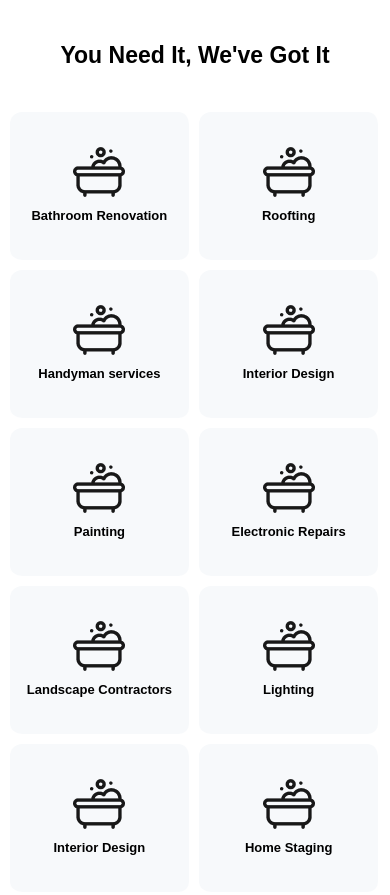
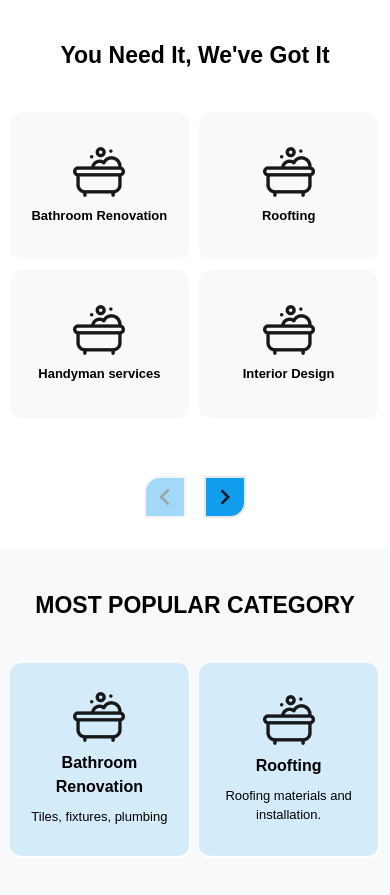
Before and after one commit to Abubakar-creates/workers-nextjs, a Next.js app: page / in a window 390 px wide. Shown: the part 1099-1994 px from the top of the page. Built offline with nearby package versions, Linux system fonts and the light colour scheme.

Commit message:
home screen pagination done

```diff
--- a/src/app/page.js
+++ b/src/app/page.js
@@ -1,6 +1,6 @@
 'use client'
 
-import React from 'react'
+import React, { useEffect, useState } from 'react'
 import { IoSearch } from "react-icons/io5";
 import { GrLocation } from "react-icons/gr";
 
@@ -8,6 +8,9 @@ import { PiBathtub } from "react-icons/pi";
 import Footer from '../components/Footer';
 import Header from '../components/Header';
 import Image from 'next/image';
+import PaginationComponent from '@/components/PaginationComponent';
+import { useMediaQuery } from '@mui/material';
+
 
 const work = [{ name: "Bathroom Renovation", image: "./assets/need1.png" },
 { name: "Roofting", image: "./assets/need1.png" },
@@ -45,6 +48,7 @@ const guid = [{ name: "Start a side business", image: "./assets/guid-one.png", d
 ]
 
 const helperz = [
+    { id:1 },
     { name: "Gitano", experties: "Roofting", image: "./assets/helperz-one.png", point: [{ name: "Roofting Repair" }, { name: "Roof Inspection" }, { name: "Roof Maintenance" }] },
     { name: "Remodel", experties: "Bathroom Renovation", image: "./assets/helperz-two.png", point: [{ name: "Bathroom Renovation" }, { name: "Plumbing" }, { name: "Cabinetry and Storage" }] },
     { name: "Erevan", experties: "Painting", image: "./assets/helperz-three.png", point: [{ name: "Surface Preparation" }, { name: "Protection" }, { name: "Paint Selection" }, { name: "Cleanup" },] },
@@ -58,6 +62,104 @@ const review = [
 
 const Home = () => {
 
+
+// 1st section pagination ========
+
+const isMobile1 = useMediaQuery("(max-width: 800px)");
+const itemsPerPage1 = isMobile1 ? 4 : 10;
+
+const [currentPage1, setCurrentPage1] = useState(1);
+const handlePageChange1 = (event, newPage) => {
+  setCurrentPage1(newPage);
+};
+const startIndex1 = (currentPage1 - 1) * itemsPerPage1;
+const endIndex1 = startIndex1 + itemsPerPage1;
+const [paginatedData1, setPaginatedData1] = useState([]);
+
+useEffect(() => {
+  if (work) {
+    setPaginatedData1(work?.slice(startIndex1, endIndex1));
+  }
+}, [work, startIndex1, endIndex1]);
+
+
+// 2nd section pagination ========
+
+const isMobile2 = useMediaQuery("(max-width: 800px)");
+const itemsPerPage2 = isMobile2 ? 2 : 8;
+
+const [currentPage2, setCurrentPage2] = useState(1);
+const handlePageChange2 = (event, newPage) => {
+  setCurrentPage2(newPage);
+};
+const startIndex2 = (currentPage2 - 1) * itemsPerPage2;
+const endIndex2 = startIndex2 + itemsPerPage2;
+const [paginatedData2, setPaginatedData2] = useState([]);
+
+useEffect(() => {
+  if (category) {
+    setPaginatedData2(category?.slice(startIndex2, endIndex2));
+  }
+}, [category, startIndex2, endIndex2]);
+
+
+// 3rd section pagination ========
+
+const isMobile3 = useMediaQuery("(max-width: 800px)");
+const itemsPerPage3 = isMobile3 ? 1 : 3;
+
+const [currentPage3, setCurrentPage3] = useState(1);
+const handlePageChange3 = (event, newPage) => {
+  setCurrentPage3(newPage);
+};
+const startIndex3 = (currentPage3 - 1) * itemsPerPage3;
+const endIndex3 = startIndex3 + itemsPerPage3;
+const [paginatedData3, setPaginatedData3] = useState([]);
+
+useEffect(() => {
+  if (review) {
+    setPaginatedData3(review?.slice(startIndex3, endIndex3));
+  }
+}, [review, startIndex3, endIndex3]);
+
+
+// 4th section pagination ========
+
+const isMobile4 = useMediaQuery("(max-width: 800px)");
+const itemsPerPage4 = isMobile4 ? 1 : 3;
+
+const [currentPage4, setCurrentPage4] = useState(1);
+const handlePageChange4 = (event, newPage) => {
+  setCurrentPage4(newPage);
+};
+const startIndex4 = (currentPage4 - 1) * itemsPerPage4;
+const endIndex4 = startIndex4 + itemsPerPage4;
+const [paginatedData4, setPaginatedData4] = useState([]);
+
+useEffect(() => {
+  if (guid) {
+    setPaginatedData4(guid?.slice(startIndex4, endIndex4));
+  }
+}, [guid, startIndex4, endIndex4]);
+
+// 5th section pagination ========
+
+const isMobile5 = useMediaQuery("(max-width: 800px)");
+const itemsPerPage5 = isMobile5 ? 2 : 4;
+
+const [currentPage5, setCurrentPage5] = useState(1);
+const handlePageChange5 = (event, newPage) => {
+  setCurrentPage5(newPage);
+};
+const startIndex5 = (currentPage5 - 1) * itemsPerPage5;
+const endIndex5 = startIndex5 + itemsPerPage5;
+const [paginatedData5, setPaginatedData5] = useState([]);
+
+useEffect(() => {
+  if (helperz) {
+    setPaginatedData5(helperz?.slice(startIndex5, endIndex5));
+  }
+}, [helperz, startIndex5, endIndex5]);
 
 
     return (
@@ -130,13 +232,10 @@ const Home = () => {
             </div> */}
 
 
-<div className="bg-cover pb-20 pt-5 bg-[#F6F6F6]  " style={{
+<div className="bg-cover pb-20 pt-5 bg-[#F4F5F4]  max-md:!bg-none" style={{
                         backgroundImage: `url('./assets/banner.png')`,
                     }}>
-
             <Header />
-
-
         <div className="max-w-screen-md mx-auto mt-20">
           <div className="flex flex-col gap-8 px-10">
             <p className="text-[38px]">
@@ -220,7 +319,7 @@ const Home = () => {
                 <h1 className='text-center text-[29px] font-[600] pb-10 max-md:text-[23px]'>You Need It, We&apos;ve Got It</h1>
                 <div className="grid grid-cols-5 max-md:grid-cols-2 max-md:w-[95%] max-md:gap-2 w-[70%] m-auto gap-6" >
 
-                    {work?.map((value ,index) => (
+                    {paginatedData1?.map((value ,index) => (
                         <div key={index} className='flex flex-col justify-center items-center bg-[#F7F9FB] rounded-xl p-4 h-[150px] cursor-pointer border-r-2 border-b-2 border-white hover:border-[#119DED99] hover:shadow-sm hover:shadow-[#119DED99]  ' >
                             <img src={value?.image} className='w-[52px] h-[52px]' alt="Avatar" />
                             <h1 className='font-[600] text-[16px] mt-2 text-center max-md:text-[13px]' >{value?.name}</h1>
@@ -230,14 +329,14 @@ const Home = () => {
 
                 </div>
             </div>
-
+            <PaginationComponent data={work}  currentPage={currentPage1} setCurrentPage={setCurrentPage1} itemsPerPage={itemsPerPage1} handlePageChange={handlePageChange1} />
              {/* 3rd section =========== */}
             <div className='py-10 bg-[#F7F9FB] my-10'>
 
                 <h1 className='text-center text-[29px] font-[600] pb-10 uppercase max-md:text-[23px]'><span className='max-md:hidden'>our</span> most popular category</h1>
                 <div className="grid grid-cols-3 max-md:grid-cols-2 max-md:w-[95%] max-md:gap-2 w-[70%] m-auto gap-6" >
 
-                    {category?.map((value , index) => (
+                    {paginatedData2?.map((value , index) => (
                         <div key={index} className='flex flex-col justify-center items-center bg-[#119DED26] rounded-xl h-[195px] cursor-pointer border-r-2 border-b-2 border-white hover:border-[#119DED99] hover:shadow-sm hover:shadow-[#119DED99]  p-4' >
                             <img src={value?.image} className='w-[52px] h-[52px]' alt="Avatar" />
                             <h1 className='font-[600] text-[16px] mt-2 text-center max-md:'>{value?.name}</h1>
@@ -249,15 +348,16 @@ const Home = () => {
 
                 </div>
             </div>
+            <PaginationComponent data={category}  currentPage={currentPage2}   setCurrentPage={setCurrentPage2} itemsPerPage={itemsPerPage2} handlePageChange={handlePageChange2} />
 
             {/* 4th section =========== */}
             <div className='py-10 w-[70%] max-md:w-[95%] m-auto'>
 
-                <h1 className=' text-[29px] font-[600] pb-10 max-md:text-[23px] max-md:text-center'>Popular cost guides</h1>
-                <div className="grid grid-cols-3 max-md:grid-cols-1 max-md:w-[60%] max-md:m-auto   max-md:gap-2 m-auto gap-6" >
+                <h1 className=' text-[29px] font-[600] pb-10 max-md:text-[23px] max-md:text-center max-md:pb-2 max-md:pt-8'>Popular cost guides</h1>
+                <div className="grid grid-cols-3 max-md:grid-cols-2 max-md:w-[80%] max-md:m-auto   max-md:gap-2 m-auto gap-6" >
 
-                    {cost?.map((value, index) => (
-                        <div key={index} className='flex flex-col bg-[#F7F9FB] rounded-xl cursor-pointer border-r-2 p-4 py-6 border-b-2 border-white hover:border-[#55DCC4CC]' >
+                    {cost?.slice(0, isMobile1 ? 2 : cost?.lenght ).map((value, index) => (
+                        <div key={index} className='flex flex-col bg-[#F7F9FB] rounded-xl cursor-pointer border-r-2 p-4 py-6 border-b-2 border-white hover:border-[#55DCC4CC] ' >
                             <button className="bg-[#55DCC4CC] mr-auto p-2 rounded-xl font-[400] text-[14px] max-md:text-[12px]">Helperzz Cost Guids</button>
                             <h1 className='font-[600] text-[19px] mt-4 capitalize max-md:text-[16px]'>{value?.name}</h1>
                         </div>
@@ -265,16 +365,19 @@ const Home = () => {
                     ))}
 
                 </div>
+            <center className="max-md:block hidden ">
+                    <button className='capitalize bg-white rounded-xl w-[250px] mt-4 py-[5px] font-[600] text-[15px] max-md:border-[1px] max-md:border-[#119DED] '>View All Guides</button>
+                </center>
             </div>
 
             {/* 5th section =========== */}
-            <div className='py-10 w-[70%] max-md:w-[95%] mx-auto'>
+            <div className='py-10 w-[70%] max-md:w-[80%] mx-auto'>
                 <div className="flex justify-between pb-6  max-md:flex-col">
                     <h1 className='text-2xl font-semibold'>Guides to help you grow</h1>
                     <h1 className='text-sm font-semibold text-[#276487] cursor-pointer mt-2 max-md:ml-auto '>See More</h1>
                 </div>
-                <div className="grid grid-cols-1 md:grid-cols-3 gap-4">
-                    {guid?.map((value, index) => (
+                <div className="grid grid-cols-1 md:grid-cols-3 gap-4 max-md:w-[90%] m-auto">
+                    {paginatedData4?.map((value, index) => (
                         <div key={index} className='max-md:mt-4 '>
                             <img src={value?.image} alt="image" className='w-full h-[320px] object-cover rounded-xl' />
                             <h1 className='mt-2 text-lg font-semibold'>{value?.name}</h1>
@@ -284,20 +387,22 @@ const Home = () => {
                     ))}
                 </div>
             </div>
-
+<div className="hidden max-md:block">
+            <PaginationComponent data={guid}  currentPage={currentPage4}   setCurrentPage={setCurrentPage4} itemsPerPage={itemsPerPage4} handlePageChange={handlePageChange4} />
+    </div>
 
             {/* 6th section =========== */}
-            <div className='py-10 bg-[#B7E2FA] max-md:bg-white my-10'>
+            <div className='py-10 bg-[#B7E2FA] max-md:bg-gray-100 my-10'>
 
                 <h1 className=' text-[29px] font-[600] pb-10 text-center max-md:text-[23px] '>How Helperzz works</h1>
 
-                <div className="flex justify-between max-md:flex-col max-md:w-[90%] m-auto gap-4 w-[70%]" >
+                <div className="flex justify-between max-md:flex-col max-md:w-[90%] m-auto gap-4 w-[70%] max-md:!justify-center" >
 
                     <div className='flex gap-4'>
-                        <h1 className='font-[700] text-[60px] max-md:text-[50px] mt-[-15px]'>1</h1>
+                        <h1 className='font-[700] text-[60px] max-md:text-[50px] mt-[-15px] text-left'>1</h1>
                         <div>
-                            <h1 className='font-[600] text-[20px] max-md:text-[18px]' >Create a job for free</h1>
-                            <h1 className='font-[400] text-[13px] max-md:text-[12px]'>Tell us what you need</h1>
+                            <h1 className='font-[600] text-[20px] max-md:text-[18px] ' >Create a job for free</h1>
+                            <h1 className='font-[400] text-[13px] max-md:text-[12px] '>Tell us what you need</h1>
                         </div>
                     </div>
                     <div className='flex gap-4'>
@@ -322,22 +427,29 @@ const Home = () => {
 
 
             {/* 7th section =========== */}
-            <div className='py-10 w-[70%] m-auto max-md:w-[95%]'>
+            <div className='py-10 w-[70%] m-auto max-md:w-[90%]'>
 
                 <h1 className=' text-[29px] font-[600] max-md:text-[23px] max-md:text-center pb-10'>Top Helperzz</h1>
 
-                <div className="grid grid-cols-4 max-md:grid-cols-1 justify-between gap-4 " >
+                <div className="grid grid-cols-4 max-md:grid-cols-1 justify-between gap-4 max-md:w-[90%] max-md:m-auto" >
+
+
+                    {paginatedData5?.map((value , index) => (
+<>
+{!value?.image && !value?.experties && !value?.point ?
      <div className='bg-[#B7E2FA] p-4 rounded-xl '>
-                        <div className='h-[13rem]'>
+     <div className='h-[13rem] max-md:h-[8rem]'>
 
-                            <h1 className='font-[600] text-[24px] w-[9rem]'>Find the <span className='text-[#0067A1]'>Top Rated</span></h1>
-                            <h1 className='font-[600] text-[24px] w-[9rem] text-[#0067A1]'>Helperzz <span className='text-black'>for your project</span></h1>
+         <h1 className='font-[600] text-[24px] w-[9rem] max-md:text-center max-md:w-full'>Find the <span className='text-[#0067A1]'>Top Rated</span></h1>
+         <h1 className='font-[600] text-[24px] w-[9rem] text-[#0067A1] max-md:text-center max-md:w-full'>Helperzz <span className='text-black'>for your project</span></h1>
 
      </div>
+     <center>
+
      <button className='font-[600] text-[15px] px-4 py-[6px] rounded-xl bg-white capitalize shadow-xl '>View <span className='max-md:hidden'>all</span> top helperzz</button>
+         </center>
  </div>
-
-                    {helperz?.map((value , index) => (
+ :
  <div key={index} className='border-[1px] border-[#64B6E3] p-4 rounded-xl flex flex-col'>
  <div className="flex gap-4">
      <img src={value?.image} alt="image" className="w-12 h-12" />
@@ -346,22 +458,27 @@ const Home = () => {
          <h1 className='font-normal text-xs'>{value?.experties}</h1>
      </div>
  </div>
-                            <div className='mt-4'>
+ <div className='mt-4 flex flex-wrap gap-2 mb-6'>
      {value?.point?.map((item, index) => (
-                                    <h1 key={index} className='font-medium text-[15px] text-[#119DED]'>{item?.name}</h1>
+         <h1 key={index} className='font-medium text-[15px] text-[#119DED] ml-2'>{item?.name}</h1>
      ))}
  </div>
  <div className='flex-grow'></div>
-                            <button className='font-semibold text-sm px-4 max-md:mt-2 py-2 rounded-xl bg-white capitalize shadow-sm relative border-[1px] border-[#119DED] hover:bg-[#B7E2FA] hover:border-[#B7E2FA] hover:text-white'>
+ <button className='font-semibold text-sm px-4 max-md:mt-2 py-2 rounded-xl bg-white capitalize shadow-sm relative border-[1px] border-[#119DED] hover:bg-[#B7E2FA] hover:border-[#B7E2FA] hover:text-white ml-auto mr-auto'>
      Get a free quote
  </button>
 </div>
+}
 
 
+                        </>
                     ))}
 
                 </div>
+            <PaginationComponent data={helperz}  currentPage={currentPage5}  setCurrentPage={setCurrentPage5} itemsPerPage={itemsPerPage5} handlePageChange={handlePageChange5} />
             </div>
+
+
 
             {/* 8th section ============= */}
 
@@ -373,7 +490,7 @@ const Home = () => {
                         <div className="flex flex-col lg:w-[60%] md:w-[40%] lg:items-center text-center lg:py-12 mt-10 lg:mt-0 md:mt-0">
                             <h2 className="mb-4 text-2xl font-bold text-white sm:text-2xl ">GOT A DREAM PROJECT ?</h2>
                             <h2 className="text-[17px] text-white  mt-[-10px] font-[300] uppercase">we can provide a quick estimate !</h2>
-                            <button className="px-6 py-2 bg-white text-black sm:w-[100%] lg:w-[50%] lg:mt-4 rounded-lg font-bold border-black border-[1px] lg:border-none hover:text-[#2B937C] hover:shadow-sm hover:shadow-white">GET A FREE QUOTE</button>
+                            <button className="px-6 py-2 bg-white text-black sm:w-[100%] lg:w-[50%] lg:mt-4 rounded-lg font-bold hover:text-[#2B937C] hover:shadow-sm hover:shadow-white border-none max-md:mt-4">GET A FREE QUOTE</button>
                         </div>
                     </div>
                 </div>
@@ -418,8 +535,8 @@ const Home = () => {
             {/* Review */}
             <h1 className=" text-center text-[28px] font-[600]">HELPERZZ</h1>
             <h1 className=" text-center text-[18px] font-[400]">REVIEWS</h1>
-            <div className="grid grid-cols-1 mt-8 w-[80%] m-auto mb-4 lg:grid-cols-3 md:grid-cols-2">
-                {review?.map((value , index) => (
+            <div className="grid grid-cols-1 mt-2 w-[80%] m-auto mb-4 lg:grid-cols-3 md:grid-cols-2">
+                {paginatedData3?.map((value , index) => (
                     <div key={index} className="flex flex-col bg-[#F7F9FB] rounded-xl items-center m-6 py-4 px-4 ">
                         <h2 className="text-center mt-6 font-bold">HELPERZZ USER</h2>
                         <h2 className='text-[#119DED] text-[1.6rem]'>★ ★ ★ ★ ★</h2>
@@ -430,8 +547,17 @@ const Home = () => {
                 ))}
 
             </div>
+                <div className="pb-8">
+            <PaginationComponent data={review}  currentPage={currentPage3}  setCurrentPage={setCurrentPage3} itemsPerPage={itemsPerPage3} handlePageChange={handlePageChange3} />
+                     </div>
 
             {/* Tu sab se bra Papu */}
+
+
+<div className="bg-[#12937C] max-md:block hidden">
+<img  src='./assets/anti.png' className="w-[230px] ml-auto " />
+    </div>
+
             <section class="lg:bg-[#12937C]">
                 <div class="px-4 mx-auto max-w-screen-xl lg:px-2">
                     <div class="mx-auto max-w-screen-md lg:flex lg:justify-between lg:max-w-screen-lg  ">
--- /dev/null
+++ b/src/components/PaginationComponent.jsx
@@ -0,0 +1,44 @@
+"user client";
+
+import { Stack, ThemeProvider, createTheme, Pagination, PaginationItem } from "@mui/material";
+import React, { useEffect, useState } from "react";
+import { MdNavigateNext } from "react-icons/md";
+import { GrFormPrevious } from "react-icons/gr";
+
+
+
+const PaginationComponent = ({ data ,currentPage ,itemsPerPage ,handlePageChange}) => {
+
+  const theme = createTheme({
+    palette: { primary: { main: "#000", contrastText: "#EEE" } },
+  });
+
+
+  return (
+    <div>
+      <ThemeProvider theme={theme}>
+        <Stack direction="row" justifyContent="center" marginTop={2}>
+          <Pagination
+            count={Math.ceil(data.length / itemsPerPage)}
+            page={currentPage}
+            onChange={handlePageChange}
+            color="primary"
+            renderItem={(item) => (
+              <PaginationItem
+              components={{
+                previous: (props) => <button {...props} className="!border-2 p-[4px] hover:bg-[#119DED] rounded-tl-2xl hover:border-[#119DED] bg-[#119DED]"><GrFormPrevious size={30} /></button>,
+                next: (props) => <button {...props} className="border-2 p-[4px] hover:bg-[#119DED] rounded-br-2xl hover:border-[#119DED] bg-[#119DED]" ><MdNavigateNext size={30} /></button>,
+              }}
+              style={{ display: item.type === "page" ? "none" : "block" }}
+              {...item}
+            />
+            )}
+
+          />
+        </Stack>
+      </ThemeProvider>
+    </div>
+  );
+};
+
+export default PaginationComponent;
```
Also changed, not shown: src/app/blog/page.jsx (+29 -30 lines), src/components/Header.jsx (+5 -3 lines). Lines whose indentation alone changed are shown as unchanged.
